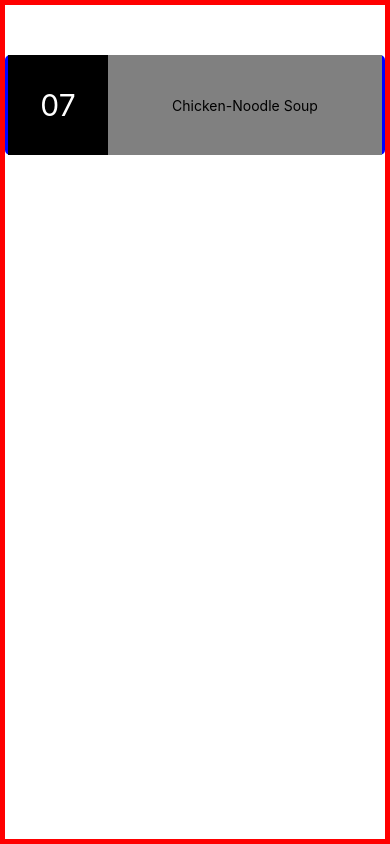
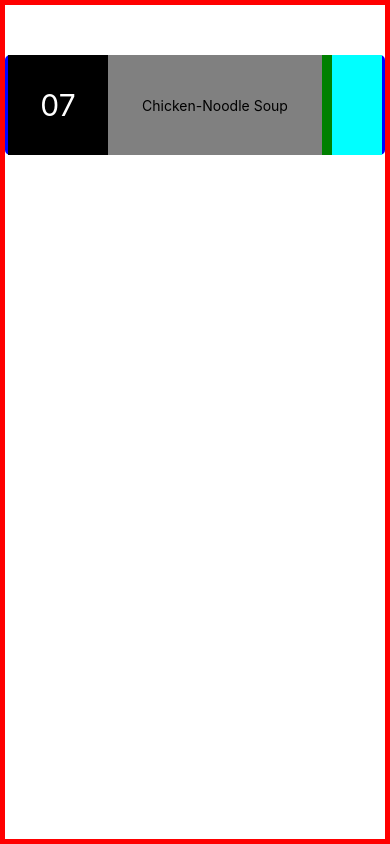
Before and after one commit to ethanloewen/stock-clock, a React Native app in the folder stock-clock/: screen / in a window 390 px wide. Built offline with nearby package versions, Linux system fonts and the light colour scheme.

Commit message:
Finish item component template

```diff
--- a/stock-clock/components/Item.js
+++ b/stock-clock/components/Item.js
@@ -9,6 +9,11 @@ export default function Item(props) {
       </View>
       <View style={styles.boxBody}>
         <Text>Chicken-Noodle Soup</Text>
+      </View>
+      <View style={styles.groupStatus}>
+      </View>
+      <View style={styles.grabber}>
+
       </View>
     </View>
   );
@@ -51,4 +56,16 @@ const styles = StyleSheet.create({
     color: 'white',
     fontSize: 30,
   },
+
+  groupStatus: {
+    width: 10,
+    height: boxHeightVar,
+    backgroundColor: 'green',
+  },
+
+  grabber: {
+    width: (boxHeightVar / 2),
+    height: boxHeightVar,
+    backgroundColor: 'aqua',
+  },
 });
```
